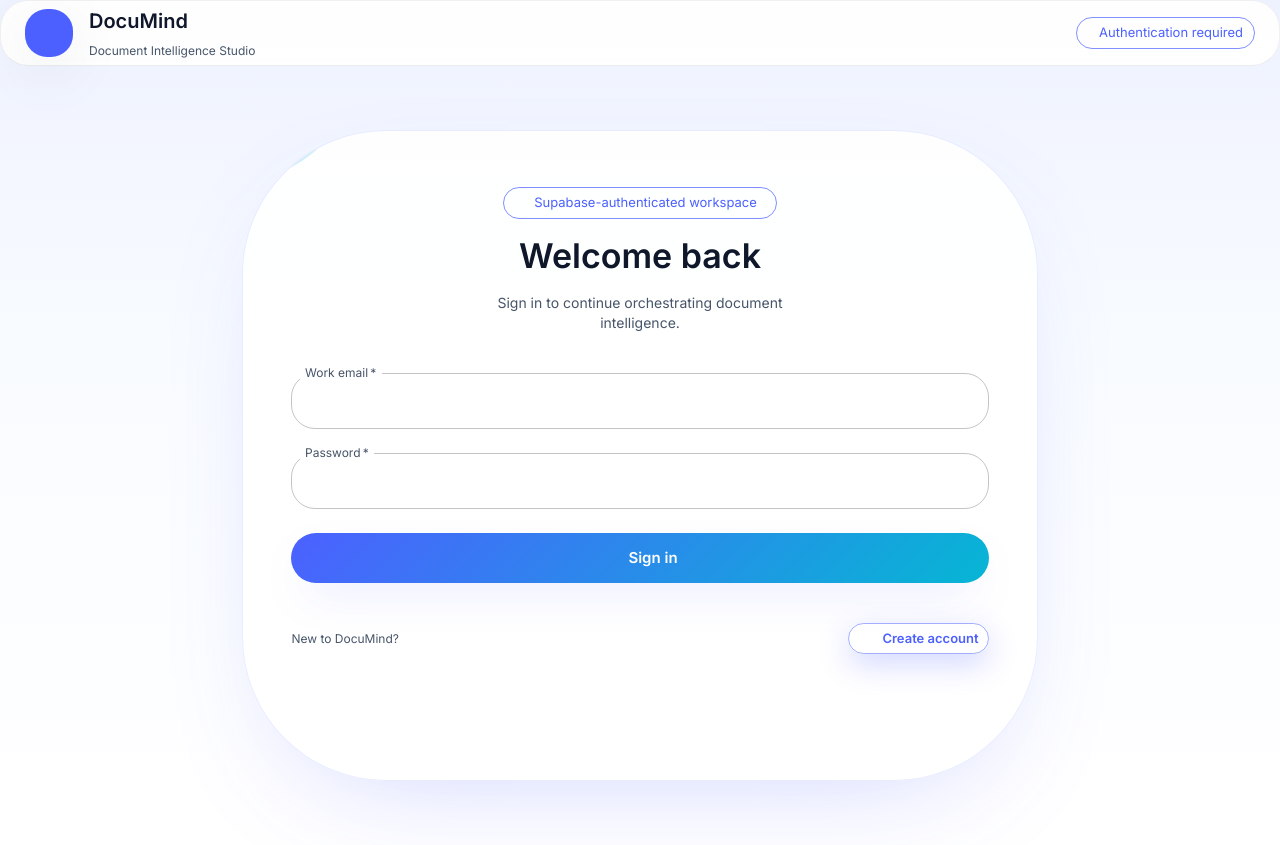
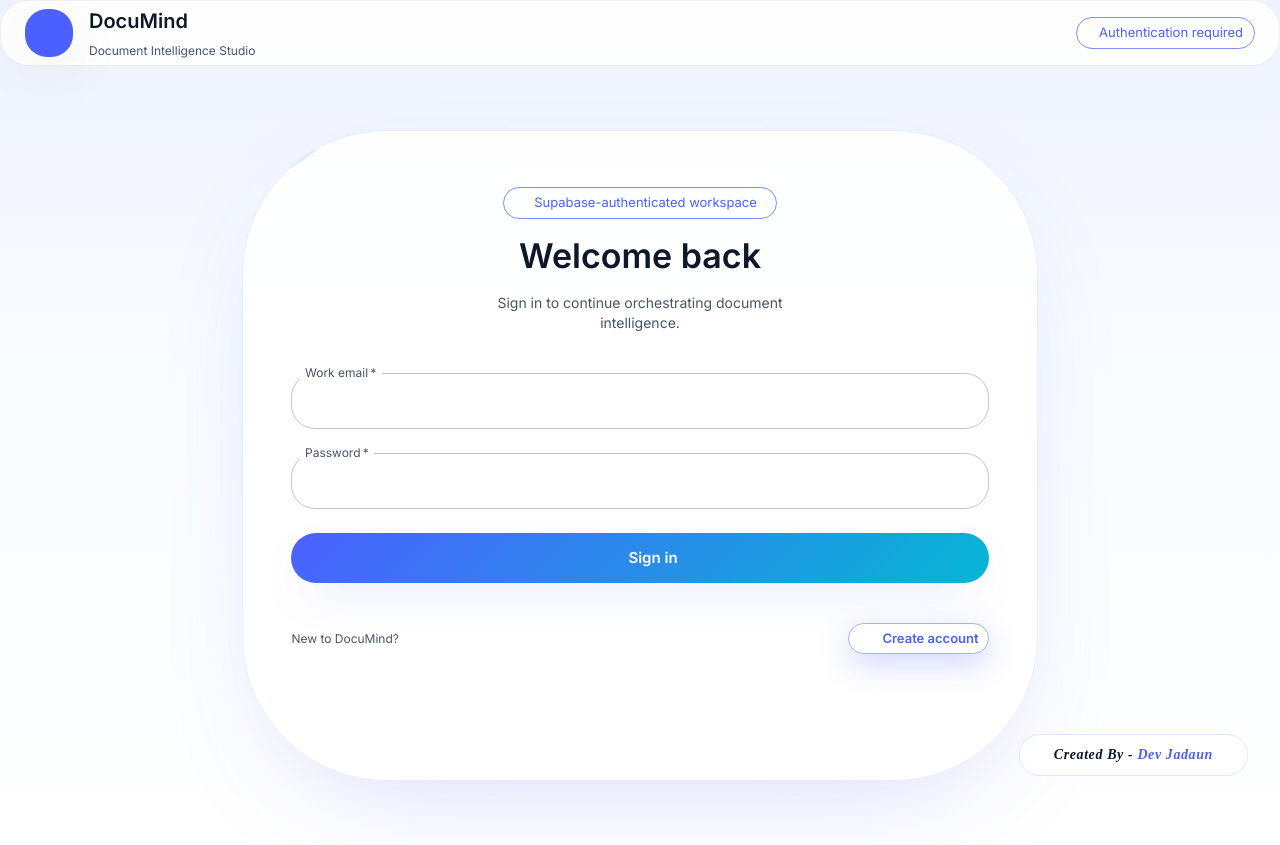
Before and after one commit to jordan-888/DocuMind, a React (Vite) app in the folder frontend/: page / in a window 1280 px wide. Built offline with nearby package versions, Linux system fonts and the light colour scheme; no server answers; some icons are missing.

Commit message:
feat: add global creator badge and adjust spacing

```diff
--- a/frontend/src/App.tsx
+++ b/frontend/src/App.tsx
@@ -193,6 +193,43 @@
             </Routes>
           )}
         </Container>
+        <Box
+          sx={{
+            position: 'fixed',
+            bottom: { xs: 16, md: 24 },
+            right: { xs: 16, md: 32 },
+            background: 'rgba(255,255,255,0.85)',
+            borderRadius: '999px',
+            px: { xs: 3, md: 3.75 },
+            py: { xs: 1, md: 1.15 },
+            boxShadow: '0 20px 44px -26px rgba(76,96,255,0.6)',
+            backdropFilter: 'blur(6px)',
+            border: '1px solid rgba(76,96,255,0.16)',
+            display: 'inline-flex',
+            alignItems: 'center',
+            justifyContent: 'center',
+            zIndex: (theme) => theme.zIndex.tooltip + 1,
+            pointerEvents: 'none',
+          }}
+        >
+          <Typography
+            variant="subtitle2"
+            sx={{
+              fontWeight: 600,
+              fontStyle: 'italic',
+              letterSpacing: 0.6,
+              fontFamily: "'Segoe Script', 'Apple Chancery', cursive",
+              textTransform: 'none',
+              px: 0.5,
+              color: 'text.primary',
+            }}
+          >
+            Created By -{' '}
+            <Box component="span" sx={{ color: 'primary.main' }}>
+              Dev Jadaun
+            </Box>
+          </Typography>
+        </Box>
       </Box>
     </Router>
   );
--- a/frontend/src/components/Dashboard.tsx
+++ b/frontend/src/components/Dashboard.tsx
@@ -57,6 +57,14 @@
     label: 'Auto-generated RAG summaries',
   },
 ];
+
+const cardContentPadding = {
+  px: { xs: 3, md: 3.5 },
+  py: { xs: 3, md: 3.5 },
+  '&:last-child': {
+    pb: { xs: 3, md: 3.5 },
+  },
+} as const;
 
 const workflowHighlights = [
   {
@@ -169,7 +177,7 @@
                 boxShadow: '0 30px 80px -60px rgba(76,96,255,0.4)',
               }}
             >
-              <CardContent>
+              <CardContent sx={cardContentPadding}>
                 <Stack spacing={3}>
                   <Stack direction="row" justifyContent="space-between" alignItems="center">
                     <Typography variant="subtitle2" color="text.secondary">
@@ -253,7 +261,8 @@
           </Box>
         </Stack>
       </Paper>
-\n      <Box
+
+      <Box
         sx={{
           display: 'grid',
           gap: 3,
@@ -266,7 +275,7 @@
       >
         {metricCards.map((metric) => (
           <Card key={metric.label} variant="outlined" sx={{ borderRadius: 4 }}>
-            <CardContent>
+            <CardContent sx={cardContentPadding}>
               <Typography variant="caption" color="text.secondary">
                 {metric.label}
               </Typography>
@@ -285,7 +294,7 @@
         <Stack spacing={4} flex={{ xl: 1.5 }}>
           <Card variant="outlined" sx={{ borderRadius: 4, overflow: 'hidden' }}>
             <Box sx={{ height: 4, backgroundImage: 'linear-gradient(90deg, #4c60ff, #06b6d4)' }} />
-            <CardContent>
+            <CardContent sx={cardContentPadding}>
               <Stack spacing={3}>
                 <Stack direction={{ xs: 'column', sm: 'row' }} spacing={2} justifyContent="space-between">
                   <Stack spacing={1}>
@@ -314,7 +323,7 @@
           <Stack direction={{ xs: 'column', md: 'row' }} spacing={4} alignItems="stretch">
             <Card variant="outlined" sx={{ borderRadius: 4, overflow: 'hidden', flex: 1 }}>
               <Box sx={{ height: 4, backgroundImage: 'linear-gradient(90deg, #4c60ff, #312e81)' }} />
-              <CardContent>
+              <CardContent sx={cardContentPadding}>
                 <Stack spacing={3}>
                   <Stack direction="row" justifyContent="space-between" alignItems="center">
                     <Typography variant="h5" fontWeight={600}>
@@ -339,7 +348,7 @@
             </Card>
             <Card variant="outlined" sx={{ borderRadius: 4, overflow: 'hidden', flex: 1 }}>
               <Box sx={{ height: 4, backgroundImage: 'linear-gradient(90deg, #06b6d4, #4c60ff)' }} />
-              <CardContent>
+              <CardContent sx={cardContentPadding}>
                 <Stack spacing={3}>
                   <Stack direction="row" justifyContent="space-between" alignItems="center">
                     <Typography variant="h5" fontWeight={600}>
@@ -367,7 +376,7 @@
 
         <Stack spacing={4} flex={{ xl: 1 }}>
           <Card variant="outlined" sx={{ borderRadius: 4 }}>
-            <CardContent>
+            <CardContent sx={cardContentPadding}>
               <Stack direction="row" justifyContent="space-between" alignItems="center">
                 <Stack spacing={0.5}>
                   <Typography variant="h6" fontWeight={600}>
@@ -400,7 +409,7 @@
               background: 'linear-gradient(135deg,rgba(99,102,241,0.08),rgba(6,182,212,0.1))',
             }}
           >
-            <CardContent>
+            <CardContent sx={cardContentPadding}>
               <Stack spacing={2.5}>
                 <Typography variant="h6" fontWeight={600}>
                   Blueprint your knowledge workflows
```
